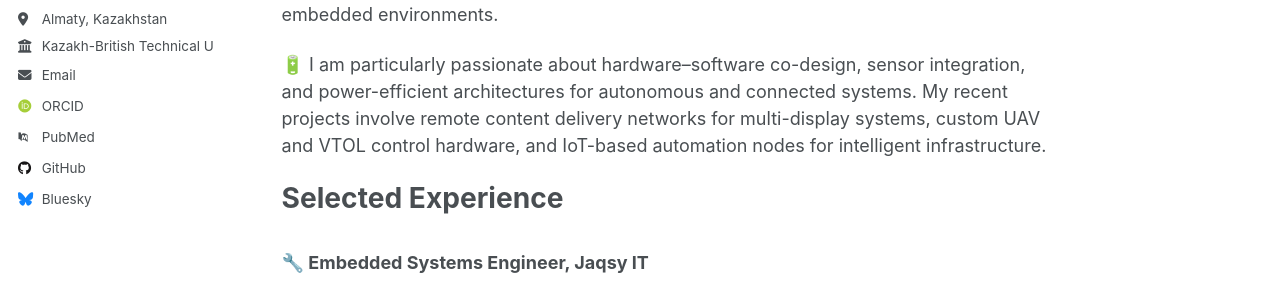
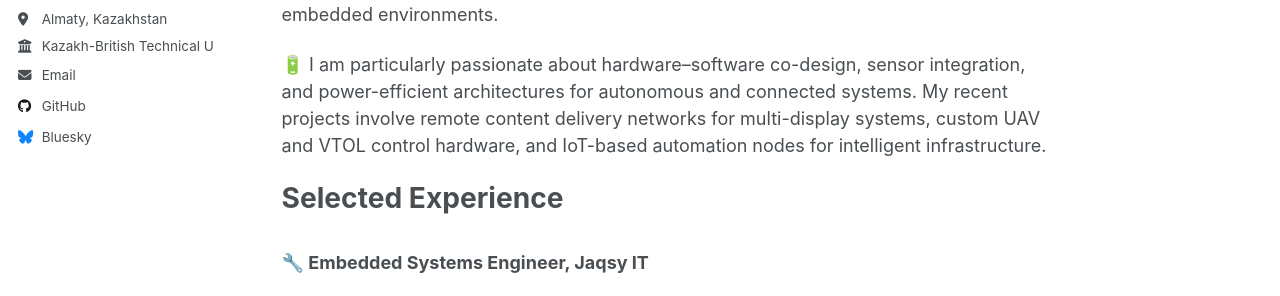
Before and after one commit to alibeknakhimov/portfolio.github.io, a Jekyll site: the page built from _pages/about.md, in a window 1280 px wide. Shown: the part 326-622 px from the top of the page. Built offline with Jekyll 4.4.1, drawn with Linux system fonts in a browser that asks for light colours; some web fonts are replaced; a script that is not in the unit is left out.

```diff
--- a/_config.yml
+++ b/_config.yml
@@ -38,9 +38,9 @@ author:
   # googlescholar    : "https://scholar.google.com/citations?user=PS_CX0AAAAAJ"
   inspire-hep      : # URL
   impactstory      : # URL
-  orcid            : "https://orcid.org/yourorcidurl"
+  # orcid            : "https://orcid.org/yourorcidurl"
   semantic         : # URL
-  pubmed           : "https://www.ncbi.nlm.nih.gov/pubmed/?term=john+snow"
+  # pubmed           : "https://www.ncbi.nlm.nih.gov/pubmed/?term=john+snow"
   researchgate     : # URL
   scopus           : # URL
 
@@ -48,7 +48,7 @@ author:
   bitbucket        : # Username - Update with your username on the site
   codepen          : # Username
   dribbble         : # Username
-  github           : "academicpages"
+  github           : alibeknakhimov
   kaggle           : # Username
   stackoverflow    : # User number or user number and name (i.e., use "1" or "1/jeff-atwood")
 
```
